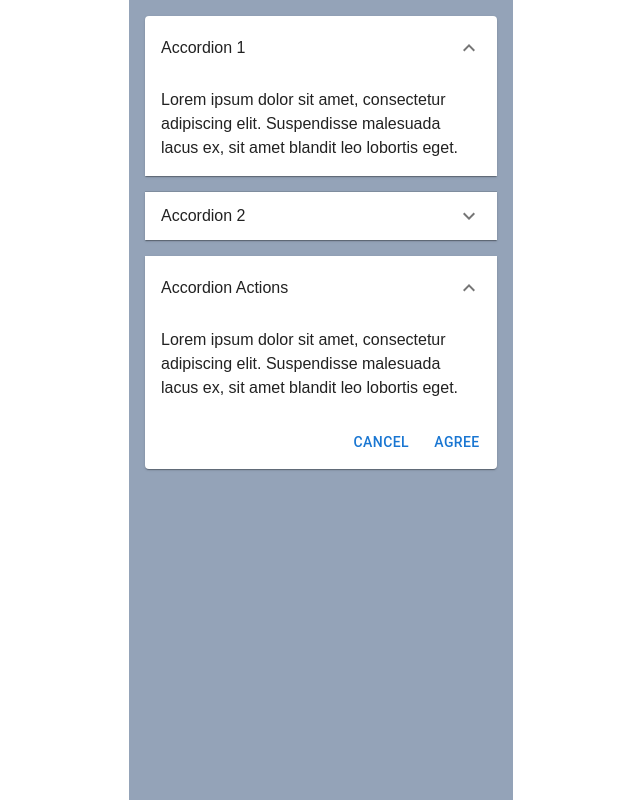
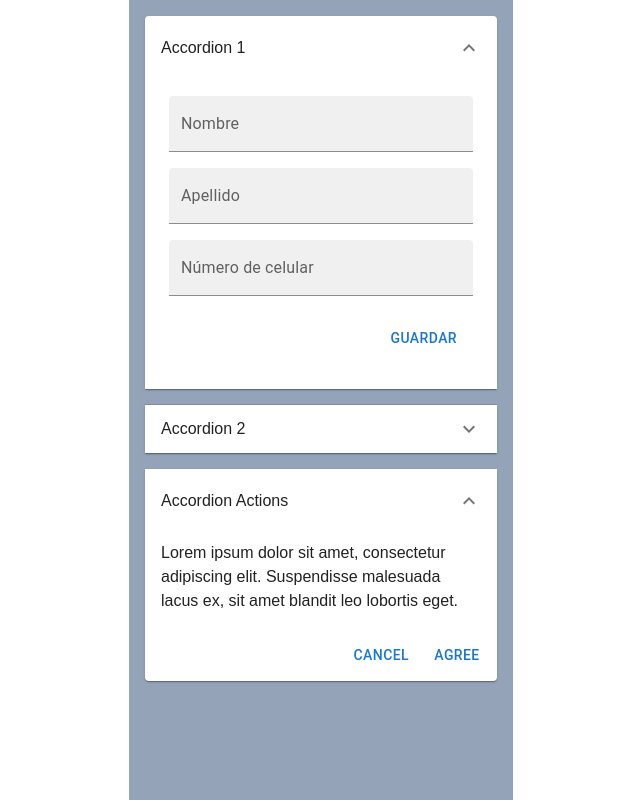
Before and after one commit to DekApps13/mui-accordion-test, a Next.js app: page / in a window 1280 px wide. Both pictures are taken after a click on the button "Accordion 1". Shown: the whole page, without its empty margins (319-959 px from the left). Built offline with nearby package versions, Linux system fonts and the light colour scheme.

Commit message:
se crea el formulario

```diff
--- a/src/app/page.tsx
+++ b/src/app/page.tsx
@@ -5,8 +5,13 @@ import AccordionSummary from '@mui/material/AccordionSummary';
 import AccordionDetails from '@mui/material/AccordionDetails';
 import ExpandMoreIcon from '@mui/icons-material/ExpandMore';
 import Button from '@mui/material/Button';
+import { TypeOf } from "zod";
+import { SubmitHandler, useForm } from "react-hook-form";
+import { zodResolver } from "@hookform/resolvers/zod";
+import { Box, TextField } from '@mui/material';
 
 function Page() {
+
   return (
     <div className="grid justify-center h-full">
       <div className="bg-slate-400 w-96 sm:max-w-sm p-4">
@@ -19,8 +24,21 @@ function Page() {
             Accordion 1
           </AccordionSummary>
           <AccordionDetails>
-            Lorem ipsum dolor sit amet, consectetur adipiscing elit. Suspendisse
-            malesuada lacus ex, sit amet blandit leo lobortis eget.
+            <Box
+              component="form"
+              sx={{ '& > :not(style)': { m: 1 } }}
+              noValidate
+              autoComplete="off"
+              className="grid grid-cols-1 justify-stretch"
+            >
+              <TextField id="firstName" label="Nombre" variant="filled" />
+              <TextField id="lastName" label="Apellido" variant="filled" />
+              <TextField id="phoneNumber" label="Número de celular" variant="filled" />
+
+              <AccordionActions>
+                <Button type="submit">Guardar</Button>
+              </AccordionActions>
+            </Box>
           </AccordionDetails>
         </Accordion>
         <Accordion>
--- /dev/null
+++ b/src/app/validations/validation.ts
@@ -0,0 +1,12 @@
+import * as z from "zod";
+
+const beneficiary = z.object({
+  firstName: z.string(),
+  lastName: z.string(),
+  phoneNumber: z.string(),
+  status: z.string(),
+});
+
+export const schema = z.object({
+  beneficiaries: z.array(beneficiary),
+});
```
Also changed, not shown: src/app/validations/data.ts (added).
